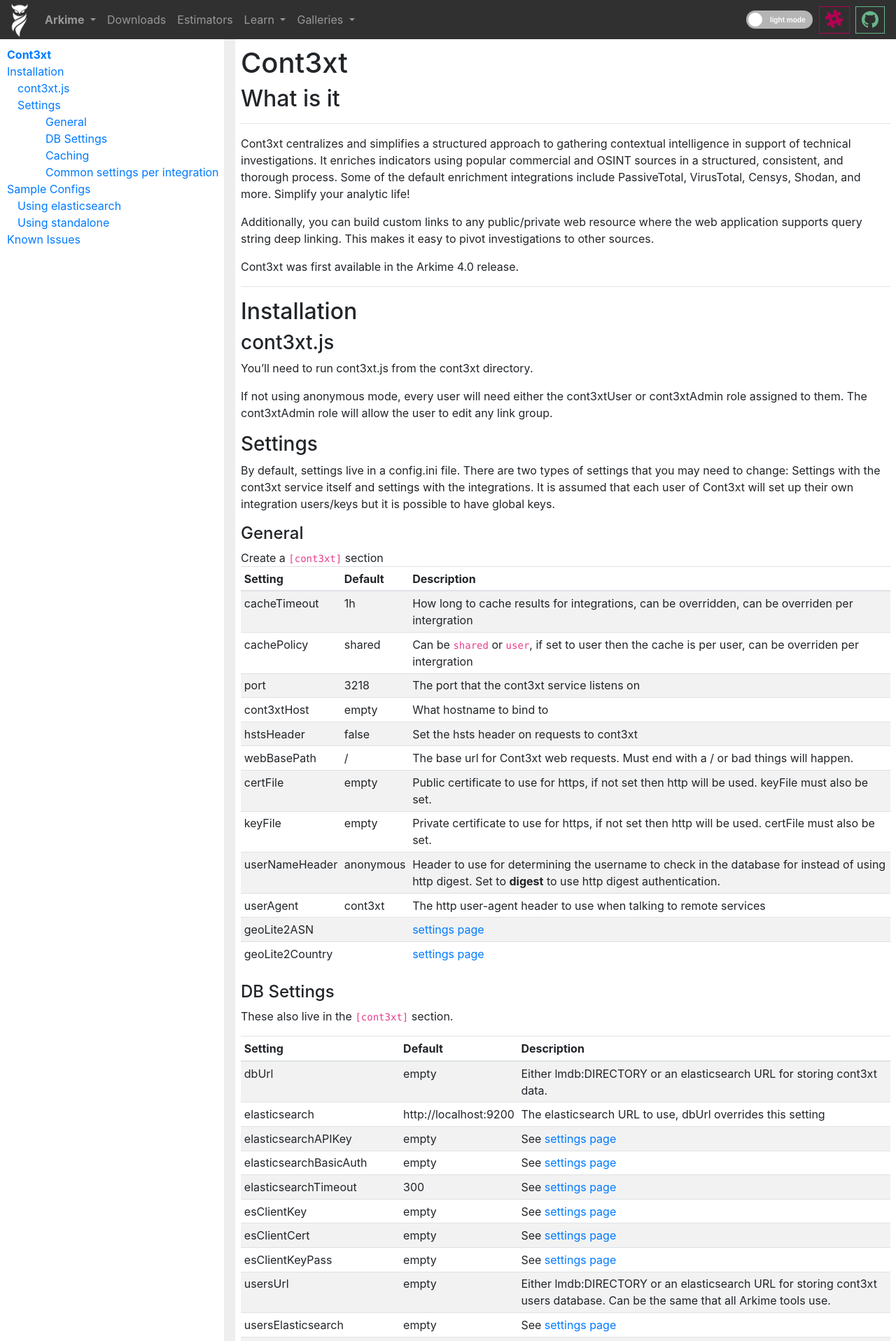
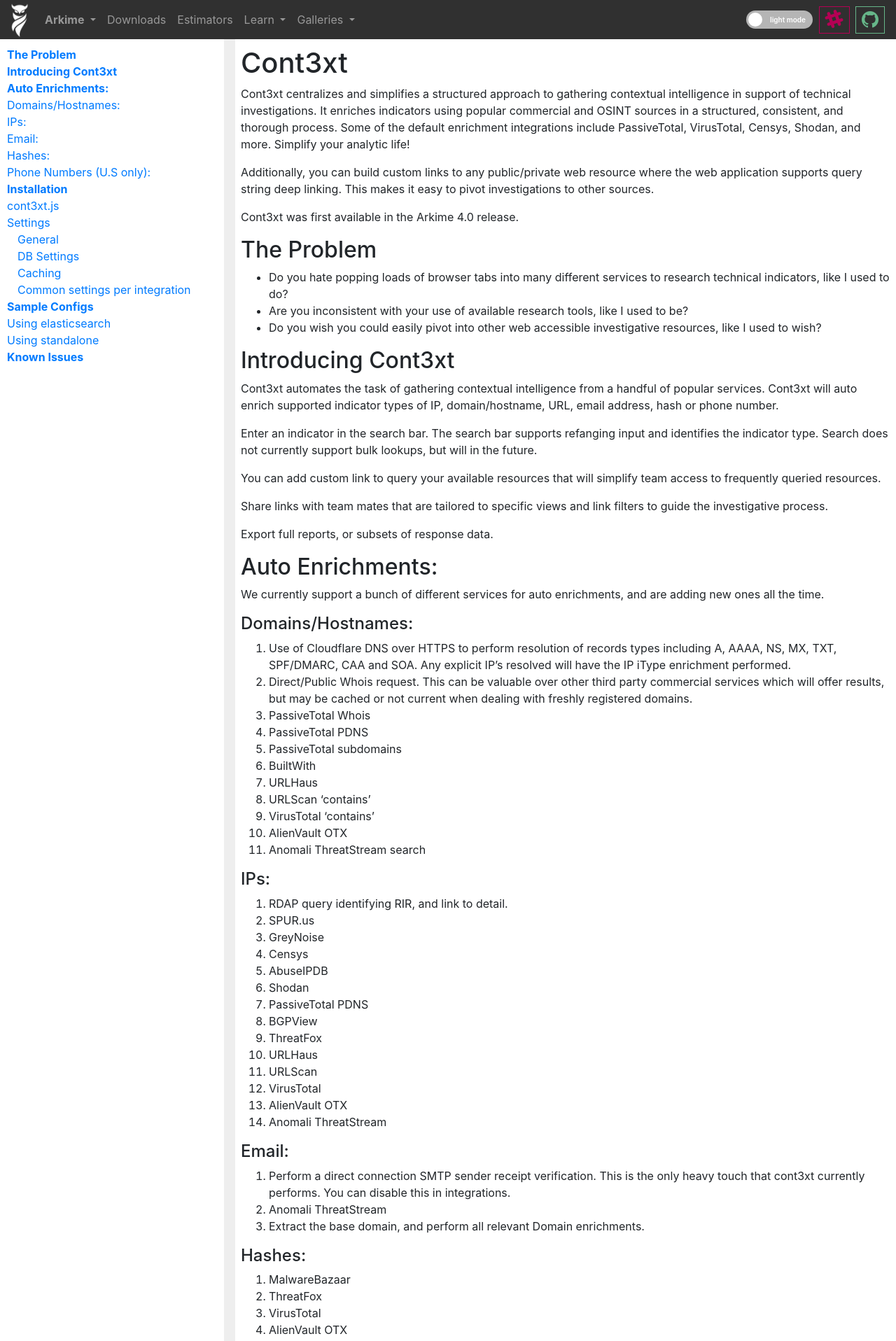
Before and after one commit to arkime/arkimeweb, a Jekyll site: the page built from _wiki/cont3xt.md, in a window 1280 px wide. Shown: the top 1916 px of the page at 70% size. Built offline with Jekyll 4.4.1, drawn with Linux system fonts in a browser that asks for light colours; some of the changed text lies outside the part shown.

Commit message:
more cont3xt info

```diff
--- a/_wiki/cont3xt.md
+++ b/_wiki/cont3xt.md
@@ -17,16 +17,80 @@
 <div class="full-height-container with-footer pt-3 pr-2 pl-2 pb-3" markdown="1">
 
 # Cont3xt
-## What is it
 {: .no_toc}
-
-----
 
 Cont3xt centralizes and simplifies a structured approach to gathering contextual intelligence in support of technical investigations. It enriches indicators using popular commercial and OSINT sources in a structured, consistent, and thorough process. Some of the default enrichment integrations include PassiveTotal, VirusTotal, Censys, Shodan, and more. Simplify your analytic life!
 
 Additionally, you can build custom links to any public/private web resource where the web application supports query string deep linking. This makes it easy to pivot investigations to other sources.
 
 Cont3xt was first available in the Arkime 4.0 release.
+
+## The Problem
+* Do you hate popping loads of browser tabs into many different services to research technical indicators, like I used to do?
+* Are you inconsistent with your use of available research tools, like I used to be?
+* Do you wish you could easily pivot into other web accessible investigative resources, like I used to wish?
+
+## Introducing Cont3xt
+
+Cont3xt automates the task of gathering contextual intelligence from a handful of popular services. Cont3xt will auto enrich supported indicator types of IP, domain/hostname, URL, email address, hash or phone number.
+
+Enter an indicator in the search bar. The search bar supports refanging input and identifies the indicator type. Search does not currently support bulk lookups, but will in the future.
+
+You can add custom link to query your available resources that will simplify team access to frequently queried resources.
+
+Share links with team mates that are tailored to specific views and link filters to guide the investigative process.
+
+Export full reports, or subsets of response data.
+
+## Auto Enrichments:
+
+We currently support a bunch of different services for auto enrichments, and are adding new ones all the time.
+
+#### Domains/Hostnames:
+1. Use of Cloudflare DNS over HTTPS to perform resolution of records types including A, AAAA, NS, MX, TXT, SPF/DMARC, CAA and SOA. Any explicit IP's resolved will have the IP iType enrichment performed.
+2. Direct/Public Whois request. This can be valuable over other third party commercial services which will offer results, but may be cached or not current when dealing with freshly registered domains.
+3. PassiveTotal Whois
+4. PassiveTotal PDNS
+5. PassiveTotal subdomains
+6. BuiltWith
+7. URLHaus
+8. URLScan 'contains'
+9. VirusTotal 'contains'
+10. AlienVault OTX
+11. Anomali ThreatStream search
+
+#### IPs:
+1. RDAP query identifying RIR, and link to detail.
+2. SPUR.us
+3. GreyNoise
+4. Censys
+5. AbuseIPDB
+5. Shodan
+6. PassiveTotal PDNS
+7. BGPView
+8. ThreatFox
+9. URLHaus
+10. URLScan
+11. VirusTotal
+12. AlienVault OTX
+13. Anomali ThreatStream
+
+
+#### Email:
+1. Perform a direct connection SMTP sender receipt verification. This is the only heavy touch that cont3xt currently performs. You can disable this in integrations.
+2. Anomali ThreatStream
+3. Extract the base domain, and perform all relevant Domain enrichments.
+
+
+#### Hashes:
+1. MalwareBazaar
+2. ThreatFox
+3. VirusTotal
+4. AlienVault OTX
+5. Anomali ThreatStream
+
+#### Phone Numbers (U.S only):
+1. Twilio - identify carrier and caller name
 
 ---
 
```
